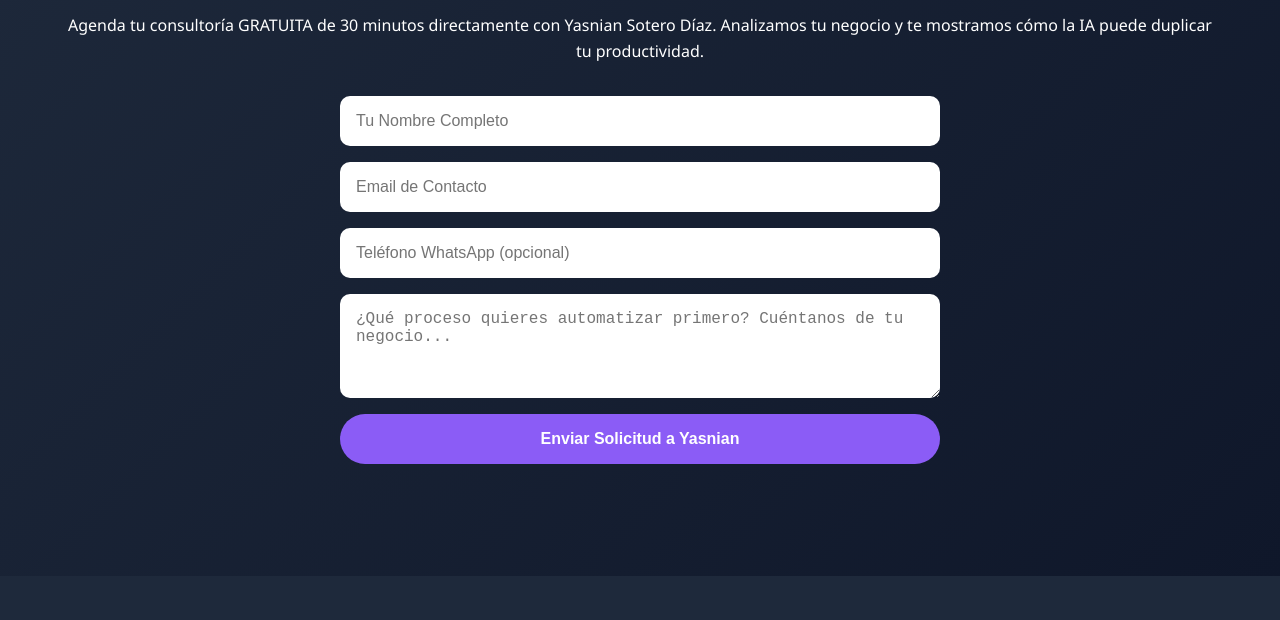
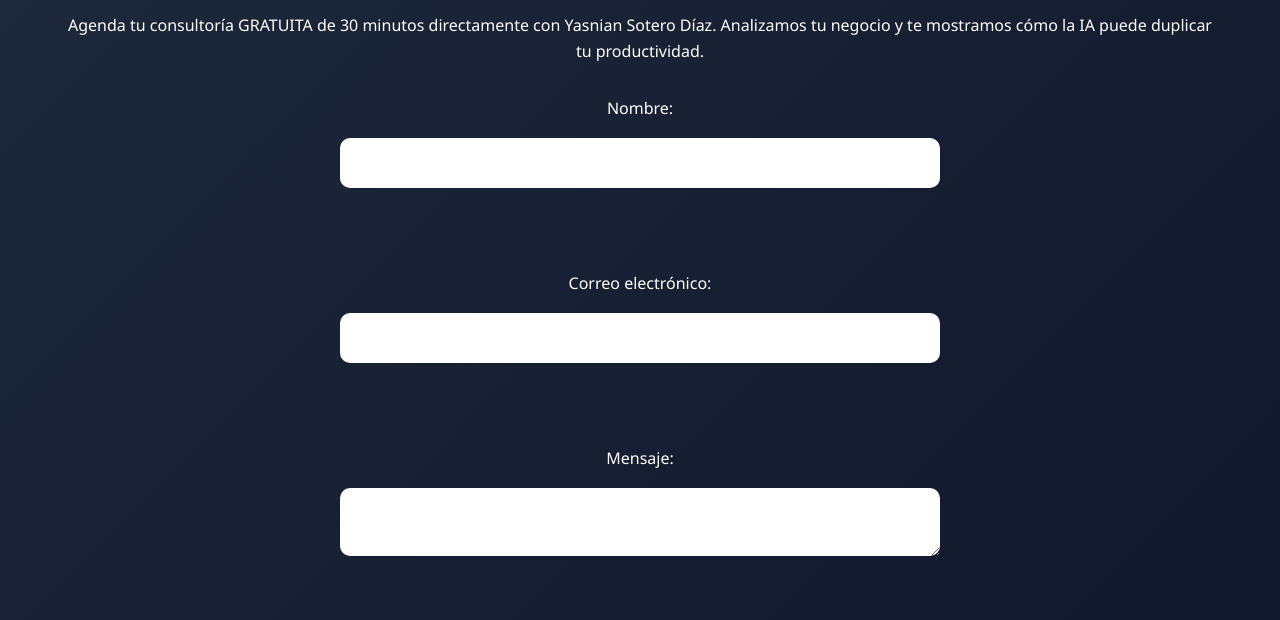
Before and after one commit to eshuiaservices/eshuiaservices.github.io, a plain HTML site: page index.html in a window 1280 px wide. Shown: the part 2359-2979 px from the top of the page. Drawn offline with Linux system fonts and the light colour scheme.

Commit message:
Add files via upload
Formulario actualizado para usar Getform

```diff
--- a/index.html
+++ b/index.html
@@ -277,16 +277,20 @@
         <h2>¿Listo para el Siguiente Nivel?</h2>
         <p>Agenda tu consultoría GRATUITA de 30 minutos directamente con Yasnian Sotero Díaz. Analizamos tu negocio y te mostramos cómo la IA puede duplicar tu productividad.</p>
 
-        <form class="contact-form" action="https://formsubmit.co/eschuiaservices.tech@outlook.es" method="POST">
-            <input type="text" name="nombre" placeholder="Tu Nombre Completo" required>
-            <input type="email" name="email" placeholder="Email de Contacto" required>
-            <input type="tel" name="telefono" placeholder="Teléfono WhatsApp (opcional)">
-            <textarea name="mensaje" rows="4" placeholder="¿Qué proceso quieres automatizar primero? Cuéntanos de tu negocio..." required></textarea>
-            <input type="hidden" name="_subject" value="NUEVO CLIENTE Eshu IA Services - CONTACTO CEO">
-            <input type="hidden" name="_next" value="https://tunombredeusuario.github.io/gracias.html">
-            <input type="hidden" name="_autoresponse" value="Gracias por contactar a Eshu IA Services. Yasnian Sotero Díaz te responderá personalmente en menos de 24 horas.">
-            <button type="submit" class="btn btn-primary">Enviar Solicitud a Yasnian</button>
-        </form>
+        <form class="contact-form" action="https://getform.io/f/allqpjma method="POST">
+  <label for="nombre">Nombre:</label>
+  <input type="text" id="nombre" name="nombre" required><br><br>
+
+  <label for="email">Correo electrónico:</label>
+  <input type="email" id="email" name="email" required><br><br>
+
+  <label for="mensaje">Mensaje:</label>
+  <textarea id="mensaje" name="mensaje" required></textarea><br><br>
+
+  <input type="hidden" name="_redirect" value="https://eshuiaservices.github.io/gracias.html">
+
+  <button type="submit">Enviar Solicitud a Yasnian</button>
+</form>
     </section>
 
     <!-- FOOTER -->
```
